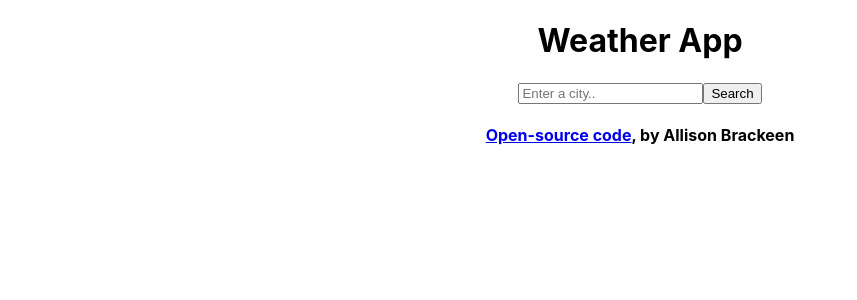
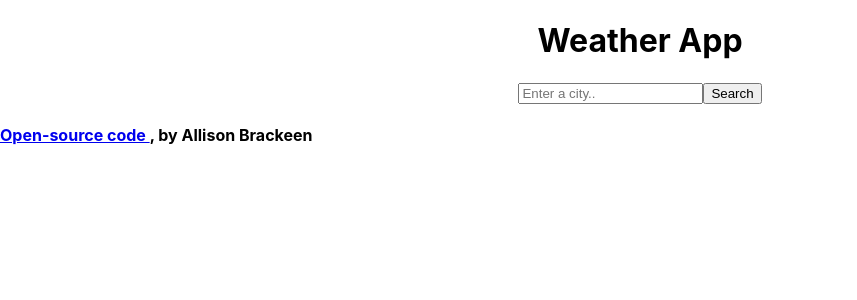
Before and after one commit to ladyal/weather-react-react, a React (Create React App) app: page / in a window 1280 px wide. Shown: the top 300 px of the page, without its empty margins (0-857 px from the left). Built offline with nearby package versions, Linux system fonts and the light colour scheme.

Commit message:
moved h4

```diff
--- a/public/index.html
+++ b/public/index.html
@@ -39,5 +39,11 @@
       To begin the development, run `npm start` or `yarn start`.
       To create a production bundle, use `npm run build` or `yarn build`.
     -->
+    <h4>
+      <a href="https://github.com/ladyal/weather-react-react" target="_blank">
+        Open-source code
+      </a>
+      , by Allison Brackeen
+    </h4>
   </body>
 </html>
--- a/src/App.js
+++ b/src/App.js
@@ -7,13 +7,6 @@ function App() {
     <div className="App">
       <h1>Weather App</h1>
       <SearchEngine />
-
-      <h4>
-        <a href="https://github.com/ladyal/weather-react-react" target="_blank">
-          Open-source code
-        </a>
-        , by Allison Brackeen
-      </h4>
     </div>
   );
 }
```
